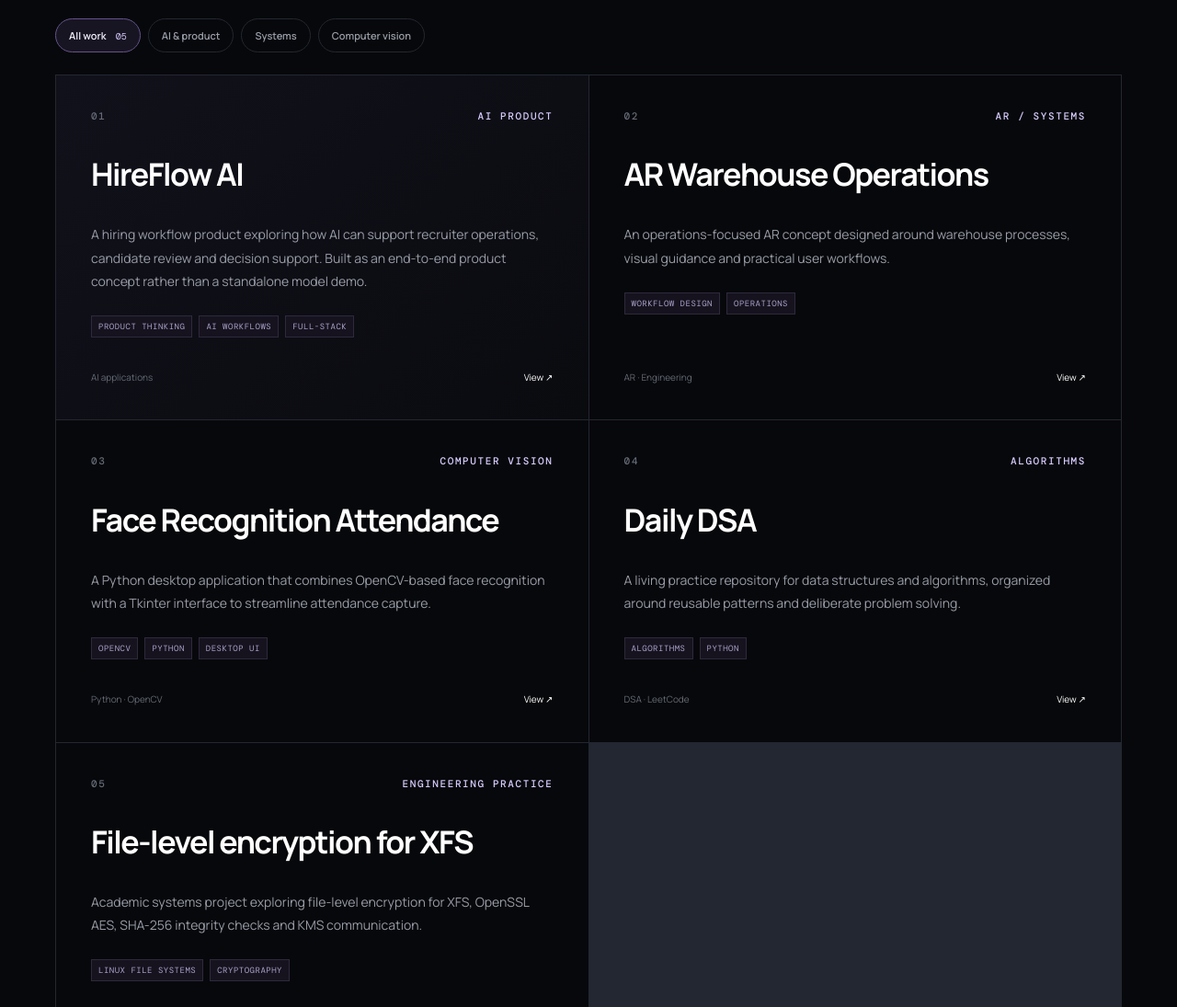
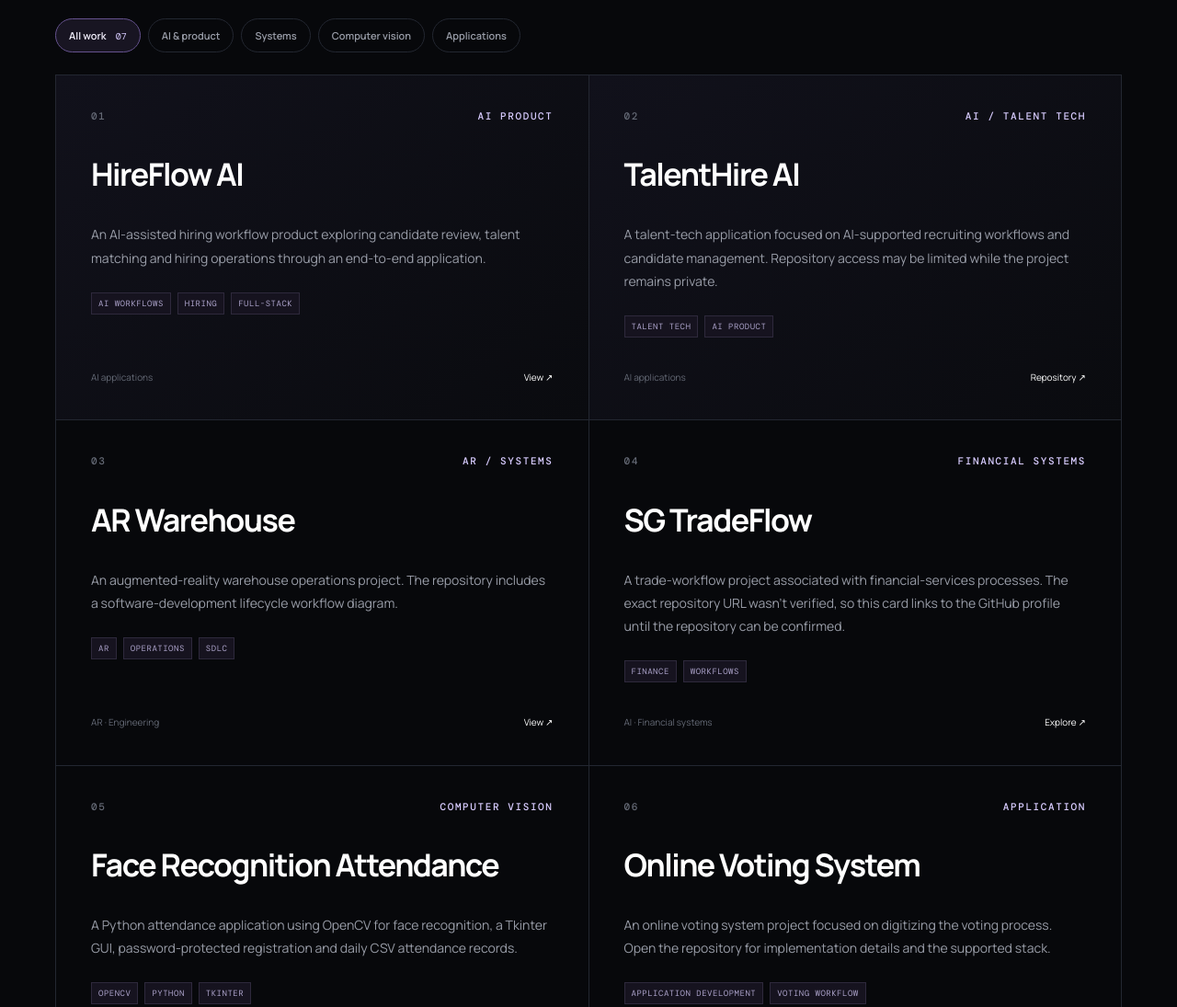
Before and after one commit to Rasika020/Portfolio, a plain HTML site: page index.html in a window 1280 px wide. Shown: the part 3120-4215 px from the top of the page at 92% size. Drawn offline with nearby package versions, Linux system fonts and the light colour scheme.

Commit message:
Update selected projects while preserving XFS encryption entry

```diff
--- a/index.html
+++ b/index.html
@@ -114,43 +114,63 @@
     <a class="text-link" href="https://github.com/Rasika020?tab=repositories" target="_blank" rel="noreferrer">All repositories ↗</a>
   </div>
   <div class="project-filters" role="group" aria-label="Filter projects">
-    <button class="filter active" type="button" data-filter="all" aria-pressed="true">All work <span>05</span></button>
+    <button class="filter active" type="button" data-filter="all" aria-pressed="true">All work <span>07</span></button>
     <button class="filter" type="button" data-filter="ai" aria-pressed="false">AI & product</button>
     <button class="filter" type="button" data-filter="systems" aria-pressed="false">Systems</button>
     <button class="filter" type="button" data-filter="vision" aria-pressed="false">Computer vision</button>
+    <button class="filter" type="button" data-filter="applications" aria-pressed="false">Applications</button>
   </div>
   <div class="projects">
     <a class="project featured" data-category="ai" href="https://github.com/Rasika020/HireFlowAI" target="_blank" rel="noreferrer">
       <div class="project-top"><span>01</span><span>AI PRODUCT</span></div><h3>HireFlow AI</h3>
-      <p>A hiring workflow product exploring how AI can support recruiter operations, candidate review and decision support. Built as an end-to-end product concept rather than a standalone model demo.</p>
-      <div class="case-meta"><span>PRODUCT THINKING</span><span>AI WORKFLOWS</span><span>FULL-STACK</span></div>
+      <p>An AI-assisted hiring workflow product exploring candidate review, talent matching and hiring operations through an end-to-end application.</p>
+      <div class="case-meta"><span>AI WORKFLOWS</span><span>HIRING</span><span>FULL-STACK</span></div>
       <div class="project-bottom"><span>AI applications</span><span>View ↗</span></div>
     </a>
+    <a class="project featured" data-category="ai" href="https://github.com/Rasika020/talenthire-ai" target="_blank" rel="noreferrer">
+      <div class="project-top"><span>02</span><span>AI / TALENT TECH</span></div><h3>TalentHire AI</h3>
+      <p>A talent-tech application focused on AI-supported recruiting workflows and candidate management. Repository access may be limited while the project remains private.</p>
+      <div class="case-meta"><span>TALENT TECH</span><span>AI PRODUCT</span></div>
+      <div class="project-bottom"><span>AI applications</span><span>Repository ↗</span></div>
+    </a>
     <a class="project" data-category="systems" href="https://github.com/Rasika020/AR_Warehouse_Operations_Eaton_Pratibha" target="_blank" rel="noreferrer">
-      <div class="project-top"><span>02</span><span>AR / SYSTEMS</span></div><h3>AR Warehouse Operations</h3>
-      <p>An operations-focused AR concept designed around warehouse processes, visual guidance and practical user workflows.</p>
-      <div class="case-meta"><span>WORKFLOW DESIGN</span><span>OPERATIONS</span></div>
+      <div class="project-top"><span>03</span><span>AR / SYSTEMS</span></div><h3>AR Warehouse</h3>
+      <p>An augmented-reality warehouse operations project. The repository includes a software-development lifecycle workflow diagram.</p>
+      <div class="case-meta"><span>AR</span><span>OPERATIONS</span><span>SDLC</span></div>
       <div class="project-bottom"><span>AR · Engineering</span><span>View ↗</span></div>
     </a>
+    <a class="project" data-category="ai" href="https://github.com/Rasika020" target="_blank" rel="noreferrer">
+      <div class="project-top"><span>04</span><span>FINANCIAL SYSTEMS</span></div><h3>SG TradeFlow</h3>
+      <p>A trade-workflow project associated with financial-services processes. The exact repository URL wasn’t verified, so this card links to the GitHub profile until the repository can be confirmed.</p>
+      <div class="case-meta"><span>FINANCE</span><span>WORKFLOWS</span></div>
+      <div class="project-bottom"><span>AI · Financial systems</span><span>Explore ↗</span></div>
+    </a>
     <a class="project" data-category="vision" href="https://github.com/Rasika020/Face_Recognition_Project" target="_blank" rel="noreferrer">
-      <div class="project-top"><span>03</span><span>COMPUTER VISION</span></div><h3>Face Recognition Attendance</h3>
-      <p>A Python desktop application that combines OpenCV-based face recognition with a Tkinter interface to streamline attendance capture.</p>
-      <div class="case-meta"><span>OPENCV</span><span>PYTHON</span><span>DESKTOP UI</span></div>
-      <div class="project-bottom"><span>Python · OpenCV</span><span>View ↗</span></div>
+      <div class="project-top"><span>05</span><span>COMPUTER VISION</span></div><h3>Face Recognition Attendance</h3>
+      <p>A Python attendance application using OpenCV for face recognition, a Tkinter GUI, password-protected registration and daily CSV attendance records.</p>
+      <div class="case-meta"><span>OPENCV</span><span>PYTHON</span><span>TKINTER</span></div>
+      <div class="project-bottom"><span>Python · Computer vision</span><span>View ↗</span></div>
     </a>
-    <a class="project" data-category="systems" href="https://github.com/Rasika020/Daily_DSA" target="_blank" rel="noreferrer">
-      <div class="project-top"><span>04</span><span>ALGORITHMS</span></div><h3>Daily DSA</h3>
-      <p>A living practice repository for data structures and algorithms, organized around reusable patterns and deliberate problem solving.</p>
-      <div class="case-meta"><span>ALGORITHMS</span><span>PYTHON</span></div>
-      <div class="project-bottom"><span>DSA · LeetCode</span><span>View ↗</span></div>
+    <a class="project" data-category="applications" href="https://github.com/Rasika020/Project_OnlineVotingSystem" target="_blank" rel="noreferrer">
+      <div class="project-top"><span>06</span><span>APPLICATION</span></div><h3>Online Voting System</h3>
+      <p>An online voting system project focused on digitizing the voting process. Open the repository for implementation details and the supported stack.</p>
+      <div class="case-meta"><span>APPLICATION DEVELOPMENT</span><span>VOTING WORKFLOW</span></div>
+      <div class="project-bottom"><span>Software engineering</span><span>View ↗</span></div>
+    </a>
+    <a class="project" data-category="applications" href="https://github.com/Rasika020/DS-ManagementSystem" target="_blank" rel="noreferrer">
+      <div class="project-top"><span>07</span><span>APPLICATION / JAVA</span></div><h3>DS Management System</h3>
+      <p>A Java-based management-system project. The repository is private, so visitors may need granted access to inspect the source.</p>
+      <div class="case-meta"><span>JAVA</span><span>MANAGEMENT SYSTEM</span></div>
+      <div class="project-bottom"><span>Software engineering</span><span>Repository ↗</span></div>
     </a>
     <a class="project" data-category="systems" href="https://github.com/Rasika020" target="_blank" rel="noreferrer">
-      <div class="project-top"><span>05</span><span>ENGINEERING PRACTICE</span></div><h3>File-level encryption for XFS</h3>
+      <div class="project-top"><span>08</span><span>ENGINEERING PRACTICE</span></div><h3>File-level encryption for XFS</h3>
       <p>Academic systems project exploring file-level encryption for XFS, OpenSSL AES, SHA-256 integrity checks and KMS communication.</p>
       <div class="case-meta"><span>LINUX FILE SYSTEMS</span><span>CRYPTOGRAPHY</span></div>
       <div class="project-bottom"><span>Systems · Security</span><span>Explore ↗</span></div>
     </a>
   </div>
+
 </section>
 
 <section id="stack" class="section stack-section">
```
